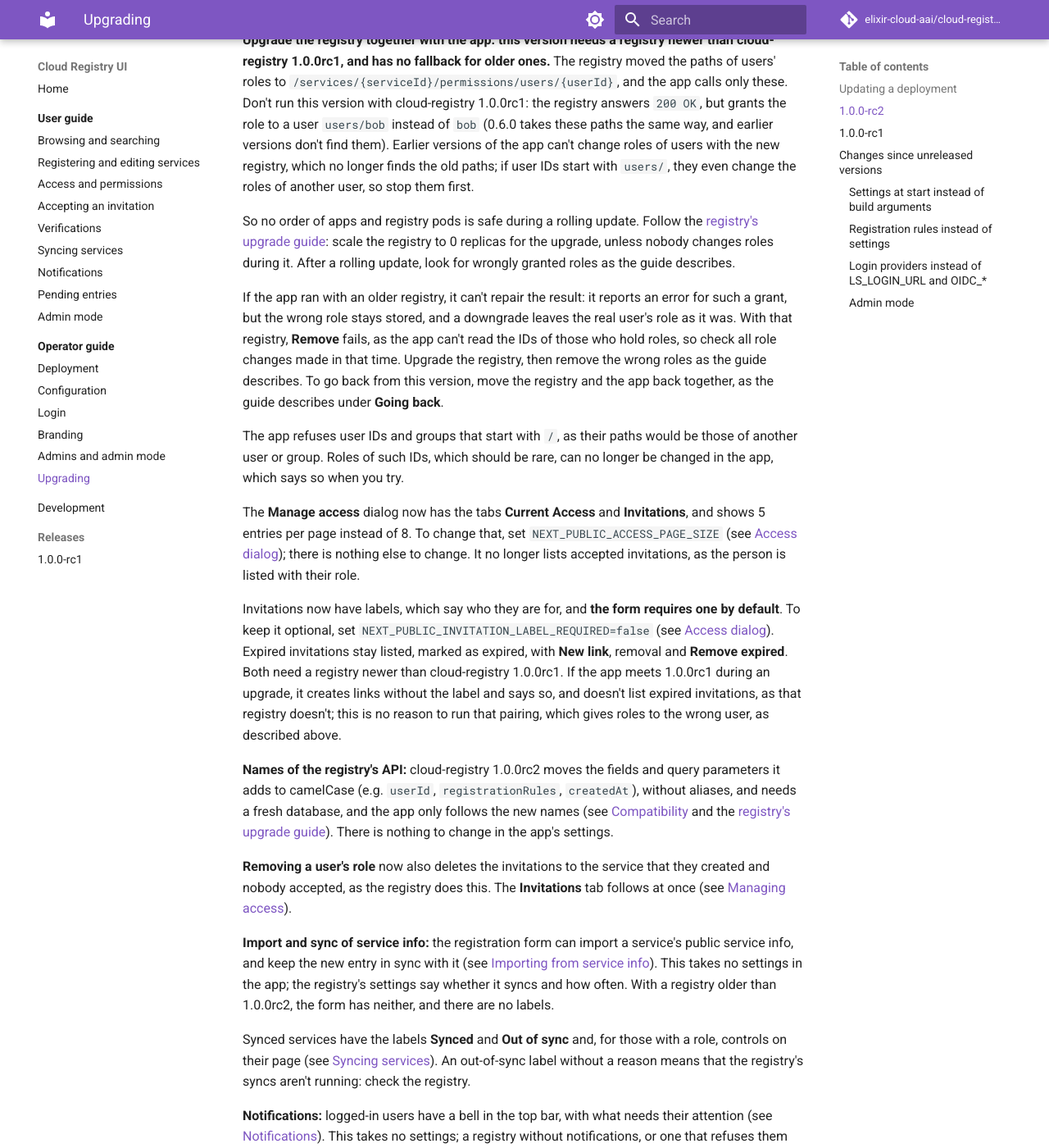
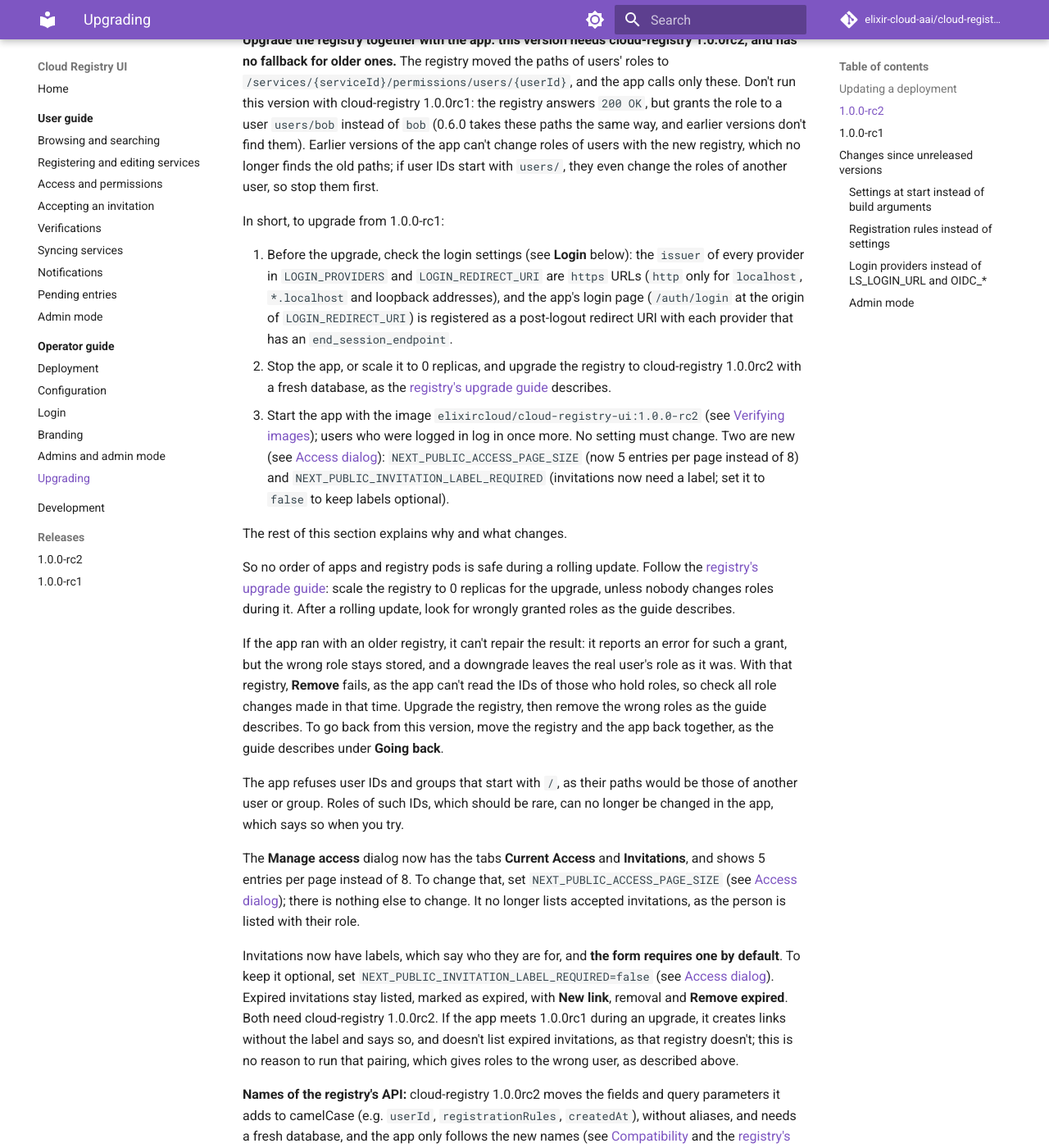
Before and after one commit to elixir-cloud-aai/cloud-registry-ui, an MkDocs documentation site: the page built from docs/operator-guide/upgrading.md, in a window 1280 px wide and 1400 px high, scrolled down 599 px. Shown: the whole window at 82% size. Built offline with MkDocs 1.6.1 and Material for MkDocs 9.7.7, drawn with Linux system fonts in a browser that asks for light colours; comment, search, counter and statistics services are not loaded.

Commit message:
build: prepare the 1.0.0-rc2 release (#237)
Co-authored-by: Claude Opus 5.5 <noreply@anthropic.com>

```diff
--- a/docs/operator-guide/upgrading.md
+++ b/docs/operator-guide/upgrading.md
@@ -23,8 +23,8 @@ again.
 
 ## 1.0.0-rc2
 
-**Upgrade the registry together with the app: this version needs a registry
-newer than cloud-registry 1.0.0rc1, and has no fallback for older ones.** The
+**Upgrade the registry together with the app: this version needs
+cloud-registry 1.0.0rc2, and has no fallback for older ones.** The
 registry moved the paths of users' roles to
 `/services/{serviceId}/permissions/users/{userId}`, and the app calls only
 these. Don't run this version with cloud-registry 1.0.0rc1: the registry
@@ -33,6 +33,27 @@ answers `200 OK`, but grants the role to a user `users/bob` instead of `bob`
 Earlier versions of the app can't change roles of users with the new registry,
 which no longer finds the old paths; if user IDs start with `users/`, they even
 change the roles of another user, so stop them first.
+
+In short, to upgrade from 1.0.0-rc1:
+
+1. Before the upgrade, check the login settings (see **Login** below): the
+   `issuer` of every provider in `LOGIN_PROVIDERS` and `LOGIN_REDIRECT_URI`
+   are `https` URLs (`http` only for `localhost`, `*.localhost` and loopback
+   addresses), and the app's login page (`/auth/login` at the origin of
+   `LOGIN_REDIRECT_URI`) is registered as a post-logout redirect URI with
+   each provider that has an `end_session_endpoint`.
+2. Stop the app, or scale it to 0 replicas, and upgrade the registry to
+   cloud-registry 1.0.0rc2 with a fresh database, as the [registry's upgrade
+   guide](https://cloud-registry.readthedocs.io/en/latest/upgrading/#from-100rc1)
+   describes.
+3. Start the app with the image `elixircloud/cloud-registry-ui:1.0.0-rc2`
+   (see [Verifying images](deployment.md#verifying-images)); users who were
+   logged in log in once more. No setting must change. Two are new (see [Access dialog](configuration.md#access-dialog)):
+   `NEXT_PUBLIC_ACCESS_PAGE_SIZE` (now 5 entries per page instead of 8) and
+   `NEXT_PUBLIC_INVITATION_LABEL_REQUIRED` (invitations now need a label;
+   set it to `false` to keep labels optional).
+
+The rest of this section explains why and what changes.
 
 So no order of apps and registry pods is safe during a rolling update. Follow
 the [registry's upgrade guide](https://cloud-registry.readthedocs.io/en/latest/upgrading/#from-100rc1):
@@ -64,7 +85,7 @@ requires one by default**. To keep it optional, set
 `NEXT_PUBLIC_INVITATION_LABEL_REQUIRED=false` (see [Access
 dialog](configuration.md#access-dialog)). Expired invitations stay listed,
 marked as expired, with **New link**, removal and **Remove expired**. Both
-need a registry newer than cloud-registry 1.0.0rc1. If the app meets 1.0.0rc1
+need cloud-registry 1.0.0rc2. If the app meets 1.0.0rc1
 during an upgrade, it creates links without the label and says so, and doesn't
 list expired invitations, as that registry doesn't; this is no reason to run
 that pairing, which gives roles to the wrong user, as described above.
--- a/mkdocs.yml
+++ b/mkdocs.yml
@@ -84,4 +84,5 @@ nav:
       - Upgrading: operator-guide/upgrading.md
   - Development: development.md
   - Releases:
+      - "1.0.0-rc2": releases/1.0.0-rc2.md
       - "1.0.0-rc1": releases/1.0.0-rc1.md
--- a/package.json
+++ b/package.json
@@ -1,6 +1,6 @@
 {
     "name": "elixir-cloud-registry-frontend",
-    "version": "1.0.0-rc1",
+    "version": "1.0.0-rc2",
     "private": true,
     "packageManager": "bun@1.4.4",
     "scripts": {
```
Also changed, not shown: README.md (+3 -3 lines), docs/operator-guide/index.md (+3 -3 lines), docs/releases/1.0.0-rc2.md (added, +103 -0 lines), docs/user-guide/access.md (+3 -3 lines), 2 other files.
